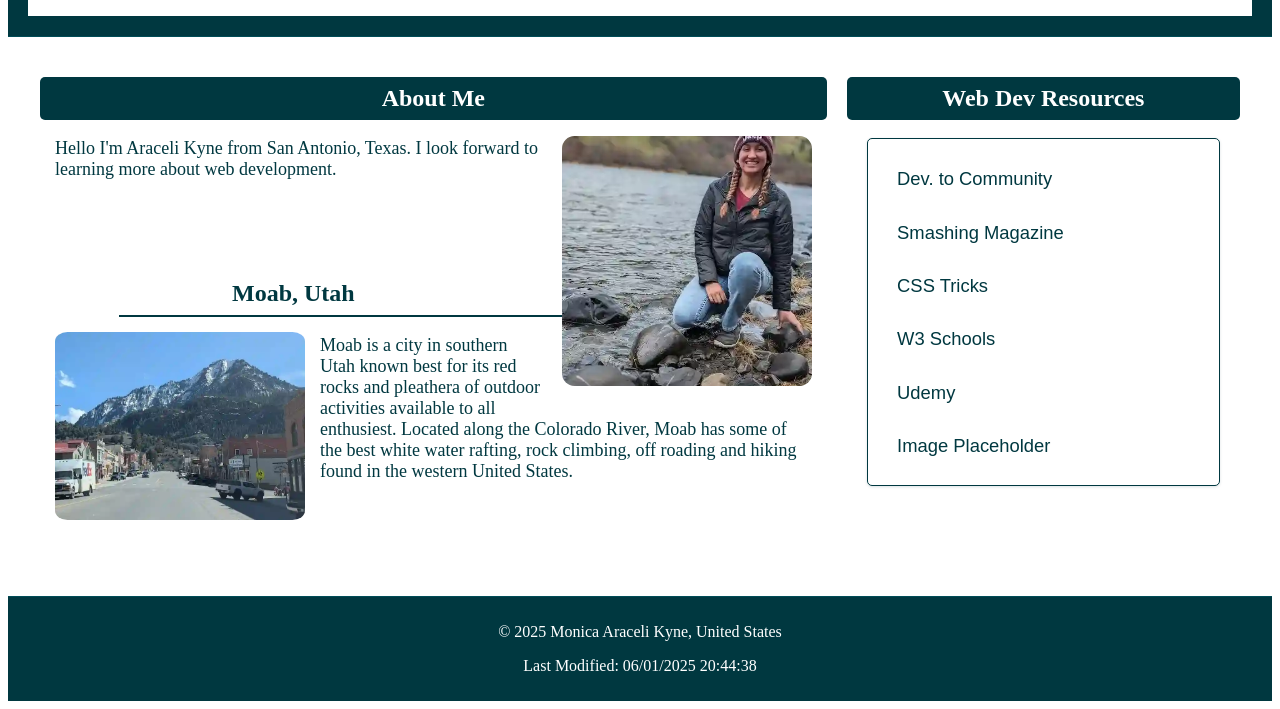
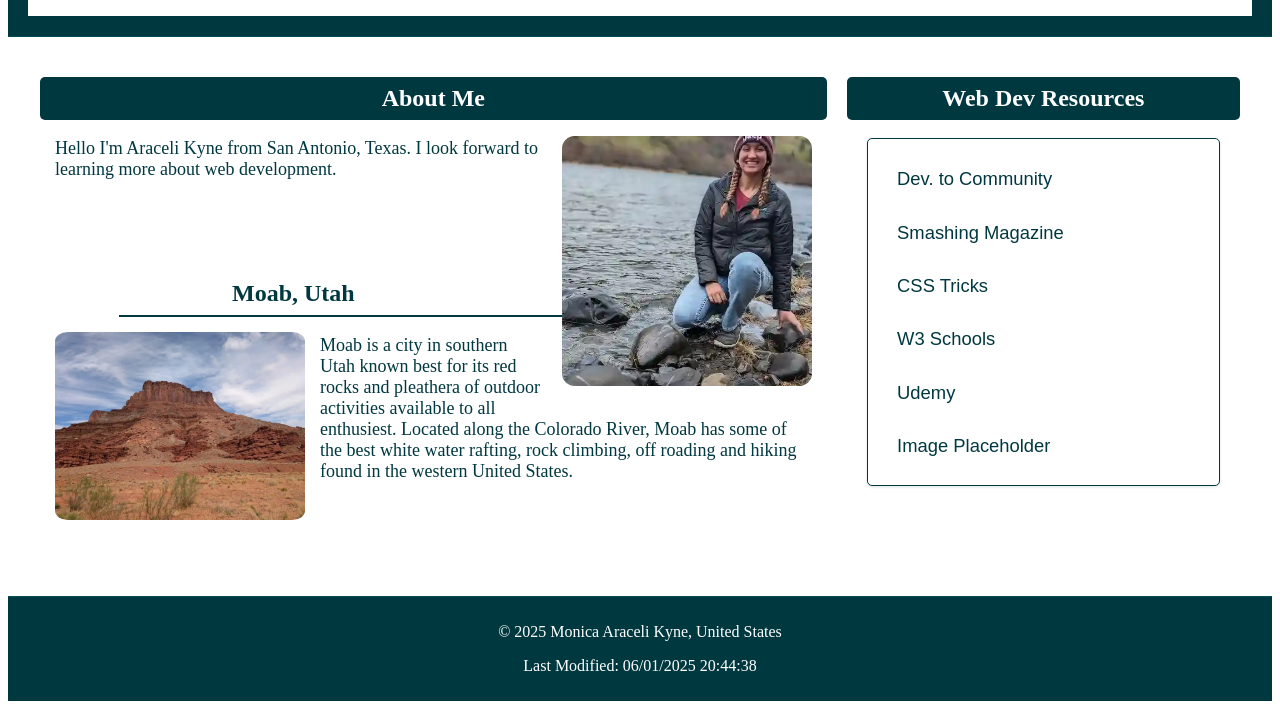
Before and after one commit to Aracelikyne/wdd131, a plain HTML site: page index.html in a window 1280 px wide. Shown: the part 104-813 px from the top of the page. Drawn offline with Linux system fonts and the light colour scheme.

Commit message:
Update index.html

```diff
--- a/index.html
+++ b/index.html
@@ -43,7 +43,7 @@
                 <div class="divider-line">
                     <div class="line-element"></div>
                 </div>
-                <img class="moab-image" src="images/ouray.webp" alt="Photo of Ouray, Colorado main street">
+                <img class="moab-image" src="images/canyonlands_april25.webp" alt="Photo of Ouray, Colorado main street">
                 <p>Moab is a city in southern Utah known best for its red rocks and pleathera of outdoor activities available to all enthusiest. Located along the Colorado River, Moab has some of the best white water rafting, rock climbing, off roading and hiking found in the western United States.</p>
             </section>
         </div>
```
